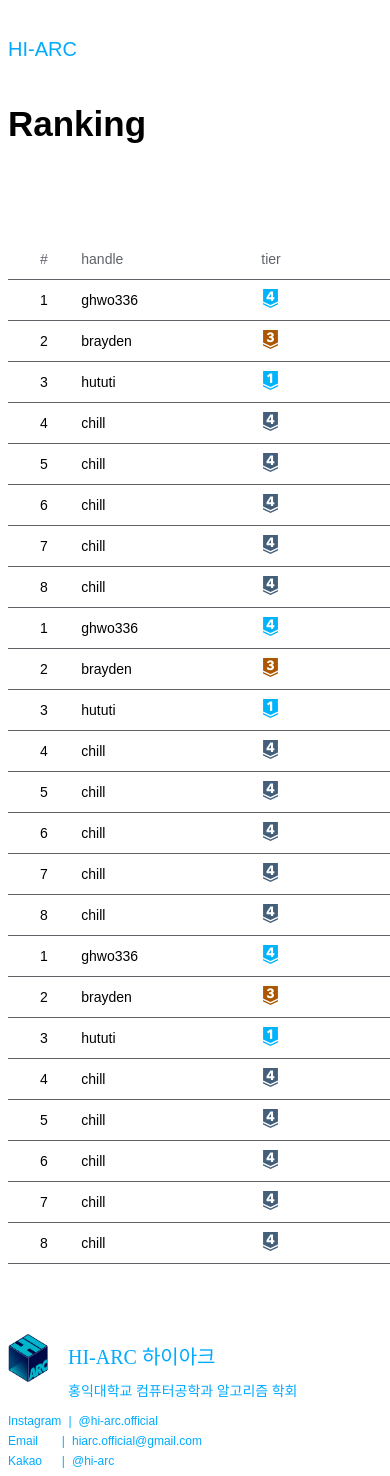
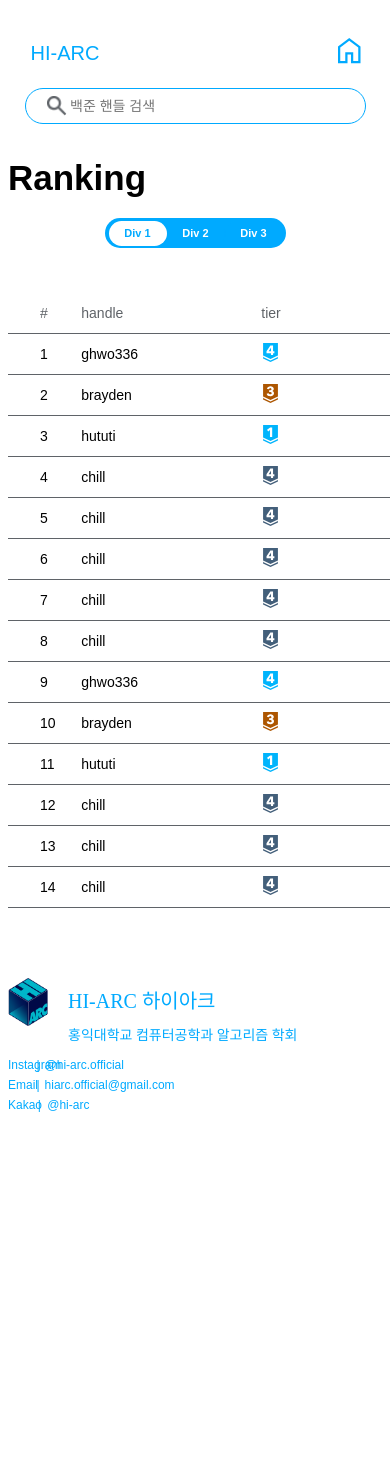
Before and after one commit to 2025-HIARC-Rating-system/FE, a React (Vite) app: page /div in a window 390 px wide. Shown: the top 1476 px of the page. After the commit the page ends 1120 px from the top, so only its background shows below. Built offline with nearby package versions, Linux system fonts and the light colour scheme; a web font is replaced by a local one.

Commit message:
feat:feat: 반응형 실험중

```diff
--- a/src/atoms/DounutChart.tsx
+++ b/src/atoms/DounutChart.tsx
@@ -102,7 +102,7 @@
             x="53%"
             y="50%"
             style={{
-              fontWeight: "bold",
+              fontWeight: 700,
               fill: "black",
               textAnchor: "middle",
               dominantBaseline: "middle",
--- a/src/components/Header.tsx
+++ b/src/components/Header.tsx
@@ -1,21 +1,35 @@
+import {useState, useEffect} from "react";
 import styled from "styled-components";
 import Color from "../ui/Color";
 import HeaderInput from "../atoms/HeaderInput";
 import {useNavigate} from "react-router-dom";
 import Home from "../assets/Home.svg";
+
 const Wrapper = styled.div`
   width: 100%;
+  max-width: 1000px;
   display: flex;
   justify-content: space-between;
   height: 36px;
   padding: 30px 0;
   color: ${Color.primary};
+
+  /* ✅ 480px 이하일 때 세로 정렬 */
+  @media (max-width: 480px) {
+    width: 375px;
+    flex-direction: column;
+    align-items: center; /* ✅ 중앙 정렬 */
+    height: 90px;
+    justify-content: flex-start;
+    gap: 10px;
+  }
 `;
 
 const HIARC = styled.a`
   color: ${Color.primary};
   font-size: 20px;
   text-decoration: none;
+  white-space: nowrap;
 `;
 
 const Right = styled.div`
@@ -25,23 +39,89 @@
   white-space: nowrap;
   gap: 10px;
   align-items: center;
+
+  @media (max-width: 480px) {
+    width: 342px; /* ✅ 너비 자동 조정 */
+  }
 `;
+
+const MediaInputWrapper = styled.div`
+  width: 100%;
+  display: flex;
+  justify-content: center;
+`;
+
+const InputWrapper = styled.div`
+  @media (max-width: 480px) {
+    display: none; /* ✅ 480px 이하에서 기본 검색창 숨김 */
+  }
+`;
+
 const HitingWrapper = styled.div`
   cursor: pointer;
   font-weight: 900;
 `;
 
+/* ✅ 모바일에서만 HIARC와 Home 이미지를 묶어서 하나의 요소처럼 보이도록 함 */
+const MobileHeaderWrapper = styled.div`
+  width: 330px;
+  display: flex;
+  align-items: center;
+  justify-content: space-between;
+  @media (min-width: 481px) {
+    display: none; /* ✅ 481px 이상에서는 숨김 */
+  }
+`;
+
 const Header = () => {
   const navigate = useNavigate();
+  const [isMobile, setIsMobile] = useState(window.innerWidth <= 480);
+
+  // ✅ 화면 크기 변경 감지하여 isMobile 업데이트
+  useEffect(() => {
+    const handleResize = () => {
+      setIsMobile(window.innerWidth <= 480);
+    };
+
+    window.addEventListener("resize", handleResize);
+    return () => window.removeEventListener("resize", handleResize);
+  }, []);
+
   return (
     <Wrapper>
-      <HIARC href="https://hiarchomepage.web.app/">HI-ARC</HIARC>
+      {/* ✅ 480px 이상일 때 개별 렌더링 */}
+      {!isMobile && <HIARC href="https://hiarchomepage.web.app/">HI-ARC</HIARC>}
+
+      {/* ✅ 480px 이하에서만 HIARC + Home 이미지를 묶어서 렌더링 */}
+      {isMobile && (
+        <MobileHeaderWrapper>
+          <HIARC href="https://hiarchomepage.web.app/">HI-ARC</HIARC>
+          <HitingWrapper onClick={() => navigate("/")}>
+            <img src={Home} alt="home" />
+          </HitingWrapper>
+        </MobileHeaderWrapper>
+      )}
+
       <Right>
-        <HeaderInput />
-        <HitingWrapper onClick={() => navigate("/")}>
-          <img src={Home} alt="home" />
-        </HitingWrapper>
+        {/* ✅ 기본 검색창 (480px 이상에서만 보임) */}
+        <InputWrapper>
+          <HeaderInput />
+        </InputWrapper>
+
+        {/* ✅ 480px 이상일 때만 Home 아이콘 개별 렌더링 */}
+        {!isMobile && (
+          <HitingWrapper onClick={() => navigate("/")}>
+            <img src={Home} alt="home" />
+          </HitingWrapper>
+        )}
       </Right>
+
+      {/* ✅ 480px 이하에서만 렌더링되는 검색창 */}
+      {isMobile && (
+        <MediaInputWrapper>
+          <HeaderInput />
+        </MediaInputWrapper>
+      )}
     </Wrapper>
   );
 };
--- a/src/components/IndividualBlock.tsx
+++ b/src/components/IndividualBlock.tsx
@@ -30,9 +30,9 @@
   align-items: center;
 `;
 
-const Border = styled.div<{borderColor: string}>`
+const Border = styled.div<{$borderColor: string}>`
   font-size: 12px;
-  border: 0.5px solid ${(props) => props.borderColor};
+  border: 0.5px solid ${(props) => props.$borderColor};
   border-radius: 10px;
   display: flex;
   justify-content: center;
@@ -90,8 +90,8 @@
       </Up>
       <Down>
         <Borders>
-          <Border borderColor={Color.graySub3}>누적</Border>
-          <Border borderColor={Color.primary}>2025.02.03 부터</Border>
+          <Border $borderColor={Color.graySub3}>누적</Border>
+          <Border $borderColor={Color.primary}>2025.02.03 부터</Border>
         </Borders>
         <Days>
           <div className="big">{days}</div>
--- a/src/ui/Layout.tsx
+++ b/src/ui/Layout.tsx
@@ -11,6 +11,10 @@
   width: 1000px;
   min-height: 100vh; /* ✅ 최소 높이를 화면 전체 높이로 설정 */
   margin: 0 auto;
+
+  @media (max-width: 480px) {
+    width: 375px;
+  }
 `;
 
 const ContentWrapper = styled.div`
--- a/src/ui/MockData.ts
+++ b/src/ui/MockData.ts
@@ -16,22 +16,12 @@
     {num: 6, handle: "chill", tier: 7, today: 77, total: 777},
     {num: 7, handle: "chill", tier: 7, today: 77, total: 777},
     {num: 8, handle: "chill", tier: 7, today: 77, total: 777},
-    {num: 1, handle: "ghwo336", tier: 22, today: 200, total: 336},
-    {num: 2, handle: "brayden", tier: 3, today: 20, total: 36},
-    {num: 3, handle: "hututi", tier: 25, today: 2, total: 3},
-    {num: 4, handle: "chill", tier: 7, today: 77, total: 777},
-    {num: 5, handle: "chill", tier: 7, today: 77, total: 777},
-    {num: 6, handle: "chill", tier: 7, today: 77, total: 777},
-    {num: 7, handle: "chill", tier: 7, today: 77, total: 777},
-    {num: 8, handle: "chill", tier: 7, today: 77, total: 777},
-    {num: 1, handle: "ghwo336", tier: 22, today: 200, total: 336},
-    {num: 2, handle: "brayden", tier: 3, today: 20, total: 36},
-    {num: 3, handle: "hututi", tier: 25, today: 2, total: 3},
-    {num: 4, handle: "chill", tier: 7, today: 77, total: 777},
-    {num: 5, handle: "chill", tier: 7, today: 77, total: 777},
-    {num: 6, handle: "chill", tier: 7, today: 77, total: 777},
-    {num: 7, handle: "chill", tier: 7, today: 77, total: 777},
-    {num: 8, handle: "chill", tier: 7, today: 77, total: 777},
+    {num: 9, handle: "ghwo336", tier: 22, today: 200, total: 336},
+    {num: 10, handle: "brayden", tier: 3, today: 20, total: 36},
+    {num: 11, handle: "hututi", tier: 25, today: 2, total: 3},
+    {num: 12, handle: "chill", tier: 7, today: 77, total: 777},
+    {num: 13, handle: "chill", tier: 7, today: 77, total: 777},
+    {num: 14, handle: "chill", tier: 7, today: 77, total: 777},
   ],
   2: [
     {num: 1, handle: "ewa33", tier: 15, today: 20, total: 6},
```
